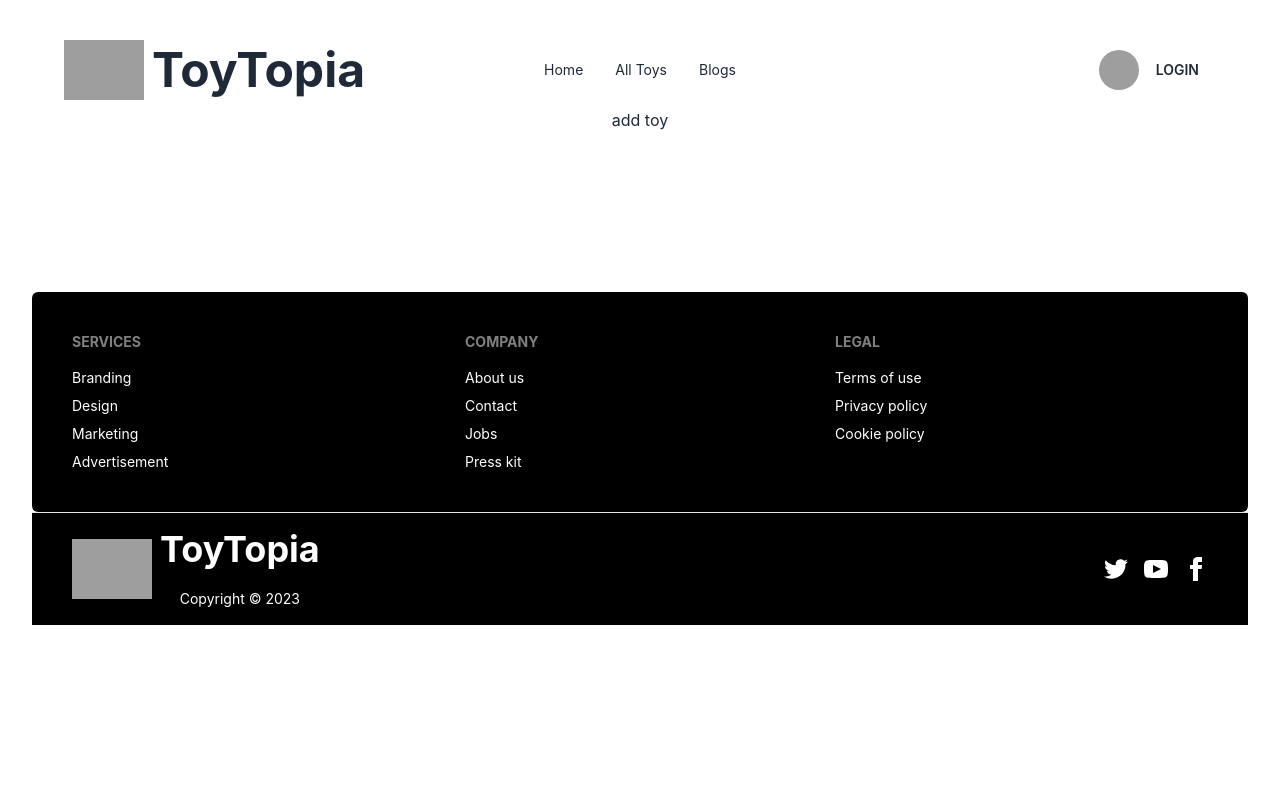
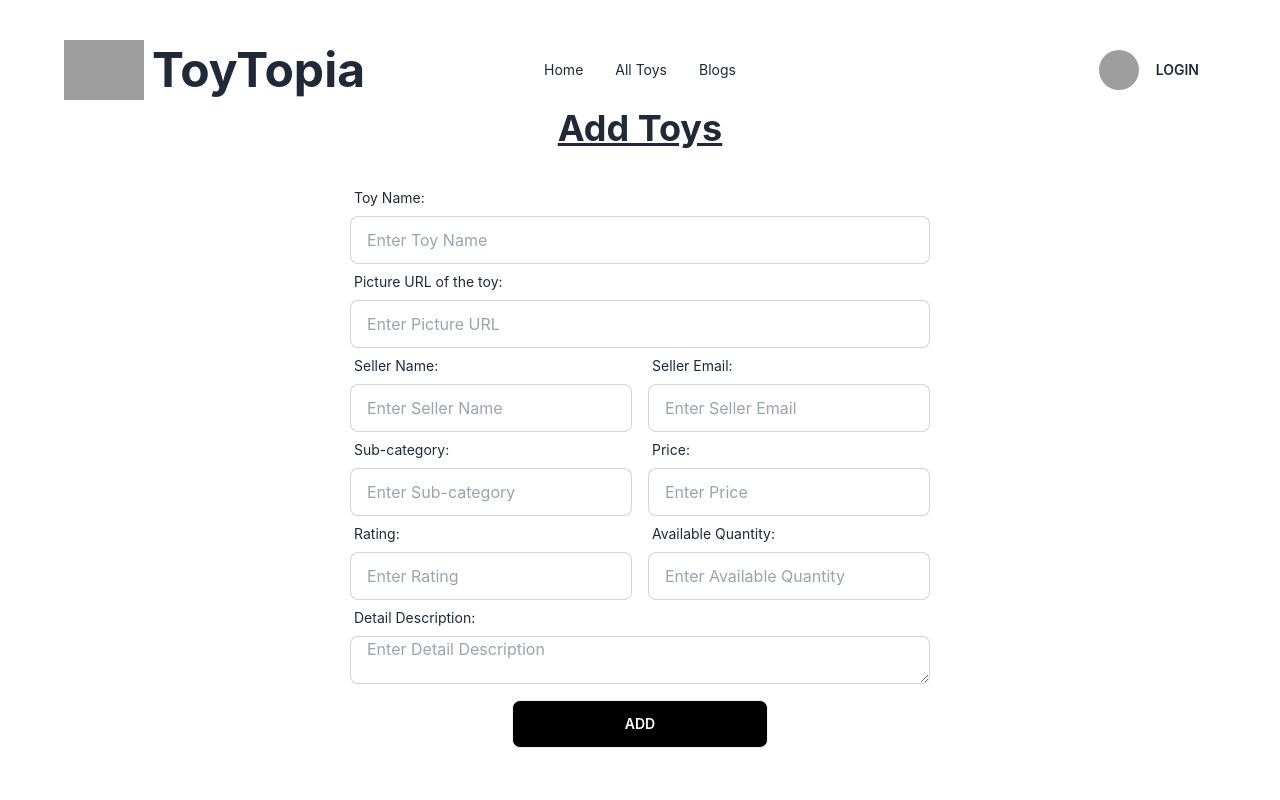
Before and after one commit to mohammadrizvy/toytopia-client-side, a React (Vite) app: page /addtoy in a window 1280 px wide. Shown: the top 800 px of the page. Built offline with nearby package versions, Linux system fonts and the light colour scheme; no server answers; grey boxes are pictures that could not be loaded.

Commit message:
Add Toy section done

```diff
--- a/src/Pages/AddToy/AddToy.jsx
+++ b/src/Pages/AddToy/AddToy.jsx
@@ -1,11 +1,174 @@
-import React from 'react';
+import React from "react";
+import Swal from "sweetalert2";
 
 const AddToy = () => {
-    return (
-        <div>
-            add toy
+
+    const handleAddToy = event => {
+        event.preventDefault();
+        const form = event.target;
+
+        const name = form.name.value;
+        const photo = form.photo.value;
+        const sellerName = form.sellerName.value;
+        const sellerEmail = form.sellerEmail.value;
+        const subCategory = form.subCategory.value;
+        const price = form.price.value;
+        const rating = form.rating.value;
+        const quantity = form.quantity.value;
+        const detailDescription = form.detailDescription.value;
+
+       const newToy = {name, photo , sellerEmail , sellerName , subCategory , price , rating , quantity , detailDescription}
+
+       console.log(newToy);
+
+
+       fetch("http://localhost:5000/toys" ,{
+        method : "POST",
+        headers : {
+            "content-type" : "application/json"
+        },
+        body : JSON.stringify(newToy)
+       })
+       .then(res => res.json())
+       .then(data => {
+        console.log(data);
+        if(data.insertedId){
+            Swal.fire({
+              icon: "success",
+              title : "Success",
+              text : "New toy added",
+              showConfirmButton: "cool",
+              timer: 1500,
+            });
+        }
+       })
+
+
+    }
+  return (
+    <div>
+      <p className="text-4xl underline font-bold">Add Toys</p>
+      <div className="card-body items-center space-y-4">
+        <div className="flex space-x-4">
+          <form onSubmit={handleAddToy} className="">
+            <div className="form-control flex-1">
+              <label className="label">
+                <span className="label-text">Toy Name:</span>
+              </label>
+              <input
+                type="text"
+                name="name"
+                placeholder="Enter Toy Name"
+                className="input input-bordered w-full"
+              />
+            </div>
+            <div className="form-control flex-1">
+              <label className="label">
+                <span className="label-text">Picture URL of the toy:</span>
+              </label>
+              <input
+                type="text"
+                name="photo"
+                placeholder="Enter Picture URL"
+                className="input input-bordered w-full"
+              />
+            </div>
+            <div className="flex space-x-4">
+              <div className="form-control flex-1">
+                <label className="label">
+                  <span className="label-text">Seller Name:</span>
+                </label>
+                <input
+                  type="text"
+                  name="sellerName"
+                  placeholder="Enter Seller Name"
+                  className="input input-bordered w-full"
+                />
+              </div>
+
+              <div className="form-control flex-1">
+                <label className="label">
+                  <span className="label-text">Seller Email:</span>
+                </label>
+                <input
+                  type="email"
+                  name="sellerEmail"
+                  placeholder="Enter Seller Email"
+                  className="input input-bordered w-full"
+                />
+              </div>
+            </div>
+            <div className="flex space-x-4">
+              <div className="form-control flex-1">
+                <label className="label">
+                  <span className="label-text">Sub-category:</span>
+                </label>
+                <input
+                  type="text"
+                  name="subCategory"
+                  placeholder="Enter Sub-category"
+                  className="input input-bordered w-full"
+                />
+              </div>
+
+              <div className="form-control flex-1">
+                <label className="label">
+                  <span className="label-text">Price:</span>
+                </label>
+                <input
+                  type="text"
+                  name="price"
+                  placeholder="Enter Price"
+                  className="input input-bordered w-full"
+                />
+              </div>
+            </div>
+            <div className="flex space-x-4">
+              <div className="form-control flex-1">
+                <label className="label">
+                  <span className="label-text">Rating:</span>
+                </label>
+                <input
+                  type="text"
+                  name="rating"
+                  placeholder="Enter Rating"
+                  className="input input-bordered w-full"
+                />
+              </div>
+
+              <div className="form-control flex-1">
+                <label className="label">
+                  <span className="label-text">Available Quantity:</span>
+                </label>
+                <input
+                  type="text"
+                  name="quantity"
+                  placeholder="Enter Available Quantity"
+                  className="input input-bordered w-full"
+                />
+              </div>
+            </div>
+            <div className="form-control">
+              <label className="label">
+                <span className="label-text">Detail Description:</span>
+              </label>
+              <textarea
+                name="detailDescription"
+                placeholder="Enter Detail Description"
+                rows="8"
+                className="input input-bordered w-full"
+              ></textarea>
+            </div>
+            <input
+              className="btn btn-wide mt-4 bg-black text-white"
+              type="submit"
+              value="ADD"
+            />
+          </form>
         </div>
-    );
+      </div>
+    </div>
+  );
 };
 
 export default AddToy;
--- a/src/Pages/Home/Home/Home.jsx
+++ b/src/Pages/Home/Home/Home.jsx
@@ -9,10 +9,10 @@ const Home = () => {
   return (
     <div>
       <Banner></Banner>
+      <MostPopular></MostPopular>
+      <Discount></Discount>
       <Gallery></Gallery>
       <Category></Category>
-      <Discount></Discount>
-      <MostPopular></MostPopular>
     </div>
   );
 };
--- a/src/Pages/MyToy/MyToy.jsx
+++ b/src/Pages/MyToy/MyToy.jsx
@@ -1,11 +1,68 @@
-import React from 'react';
+import React, { useEffect, useState } from "react";
 
 const MyToy = () => {
-    return (
-        <div>
-            My toys
-        </div>
-    );
+  const [mytoys, setMyToys] = useState([]);
+
+  useEffect(() => {
+    fetch("http://localhost:5000/toys")
+      .then((res) => res.json())
+      .then((data) => {
+        setMyToys(data);
+      });
+  }, []);
+
+  return (
+    <div>
+      <p className="text-4xl underline mb-16 font-bold">My Toys</p>
+      <div className="grid grid-cols-1 sm:grid-cols-2 lg:grid-cols-3 gap-4">
+        {mytoys.map((toy) => (
+          <div
+            key={toy._id}
+            className="card card-compact bg-black text-white text-base shadow-xl"
+          >
+            <figure>
+              <img
+                className="w-full h-80 object-cover rounded-md "
+                src={toy.photo}
+                alt={toy.name}
+              />
+            </figure>
+            <div className="card-body">
+              <h2 className="card-title mx-auto">{toy.name}</h2>
+              <div className="text-left">{toy.detailDescription}</div>
+              <p className="text-left">Price: ${toy.price}</p>
+              <div className="flex">
+                <p className="text-left">Rating: {toy.rating}</p>
+                <div className="badge badge-outline">{toy.subCategory}</div>
+              </div>
+              <p className="text-left">Available Quantity: {toy.quantity}</p>
+              <div className="card-actions justify-between">
+                <button className="btn text-red-400 btn-square w-[45%]">
+                  <svg
+                    xmlns="http://www.w3.org/2000/svg"
+                    className="h-6 w-6"
+                    fill="none"
+                    viewBox="0 0 24 24"
+                    stroke="currentColor"
+                  >
+                    <path
+                      strokeLinecap="round"
+                      strokeLinejoin="round"
+                      strokeWidth="2"
+                      d="M6 18L18 6M6 6l12 12"
+                    />
+                  </svg>
+                </button>
+                <button className="btn w-[45%] bg-white text-black">
+                  Edit
+                </button>
+              </div>
+            </div>
+          </div>
+        ))}
+      </div>
+    </div>
+  );
 };
 
 export default MyToy;
```
